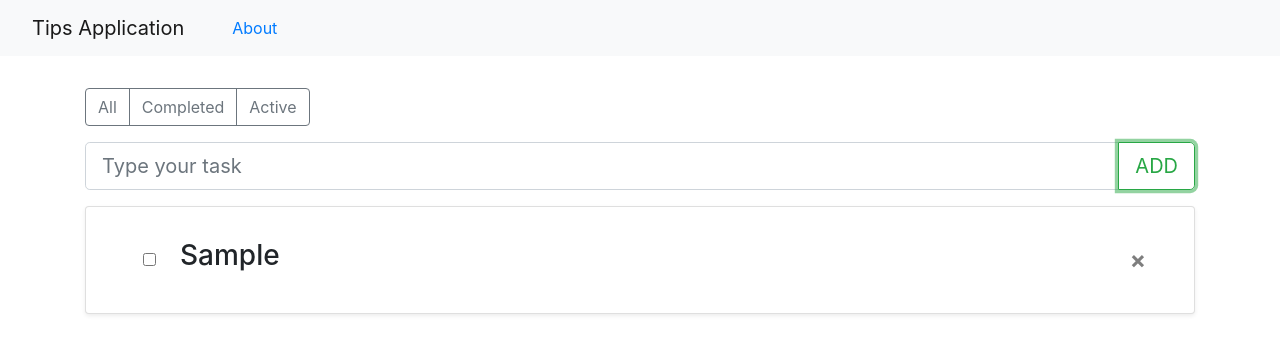
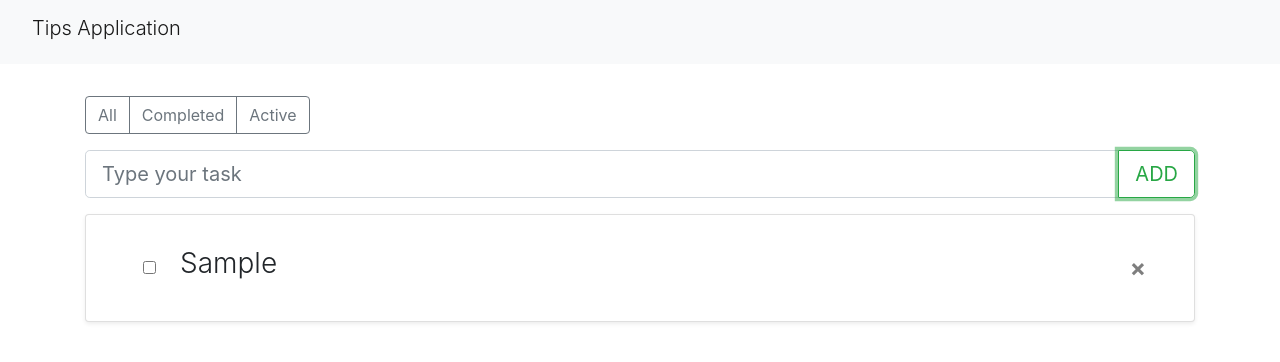
Before and after one commit to exxodia666/todo_app.js, a React (Create React App) app: page / in a window 1280 px wide. Both pictures are taken after typing "Sample" into the empty fields and a click on the button "ADD". Shown: the top 362 px of the page. Built offline with nearby package versions, Linux system fonts and the light colour scheme.

Commit message:
few changes, minus navigation

```diff
--- a/src/App.js
+++ b/src/App.js
@@ -4,24 +4,14 @@ import TodoListContainer from './containers/TodoListContainer'
 import { Store } from './Store';
 import 'bootstrap/dist/css/bootstrap.min.css';
 import Header from './components/Header';
-import { BrowserRouter as Router, Switch, Route } from 'react-router-dom';
-import About from './components/About'
+//import { BrowserRouter as Router, Switch, Route } from 'react-router-dom';
+//import About from './components/About'
 //main component
 const App = () => {
       return(<div>
                 <Provider store = { Store }>
-                    <Router>
                         <Header />
-                        <Switch>
-                        <Route exact path="/">
-                            <TodoListContainer />
-                        </Route>
-
-                        <Route path="/about">
-                            <About />
-                        </Route>
-                        </Switch>
-                    </Router>
+                        <TodoListContainer />
                 </Provider>
             </div>);
 };
--- a/src/components/Header.js
+++ b/src/components/Header.js
@@ -3,15 +3,9 @@ import { Link } from 'react-router-dom';
 //todo navigation
 const Header = () => {
     return(<nav className="navbar navbar-expand-lg navbar-light bg-light" >
-                <Link className="nav-item nav-link active navbar-brand"  to="/">
+                <h1 className="nav-item nav-link navbar-brand display-1" >
                     Tips Application
-                    <span className="sr-only">
-                    (current)
-                    </span>
-                </Link>
-                <Link className="nav-item nav-link" to="/about">
-                    About
-                </Link>
+                </h1>
             </nav>
     )
 };
--- a/src/components/Item.js
+++ b/src/components/Item.js
@@ -25,7 +25,7 @@ const Item = props => {
                             props.actions.reverseTodo({ completed: props.data.completed, id: props.id})
                         }
                     }/>
-                    <h3 className="d-inline p-2 bg-primar" style={liStyle}>{props.data.text}</h3>
+                    <h3 className="d-inline p-2 bg-primar display-5 font-weight-light" style={liStyle}>{props.data.text}</h3>
                 </div>
                 <button type="button" class="close mr-4" aria-label="Close" onClick = { () => {
                     //event.preventDefault();
```
